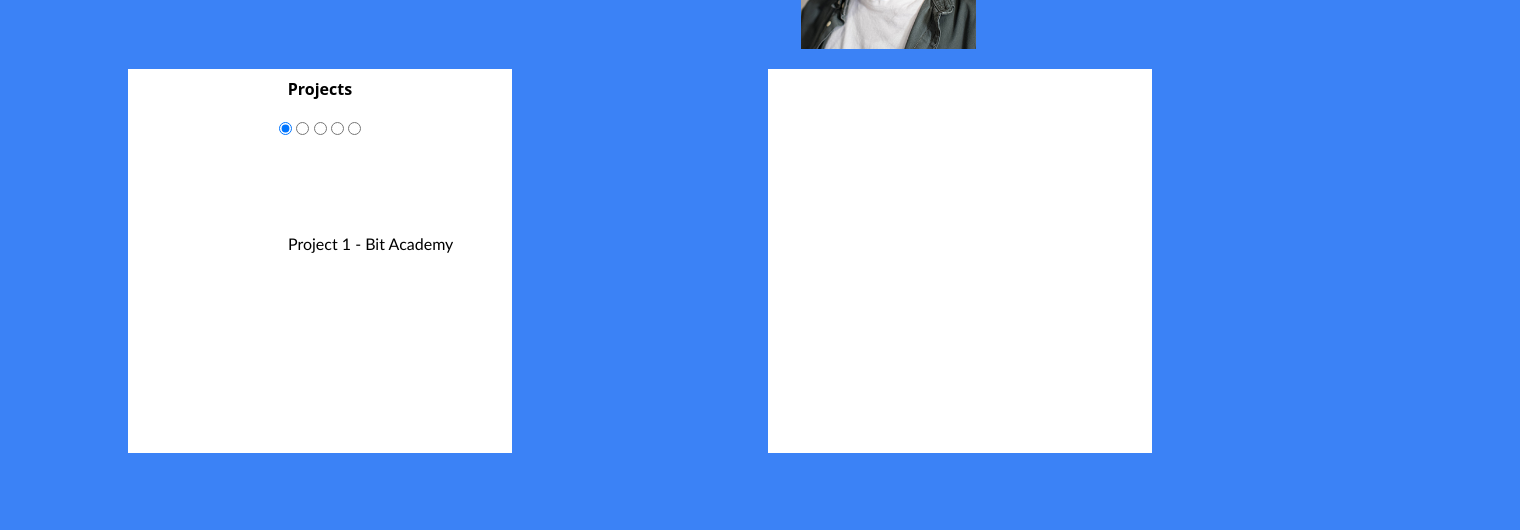
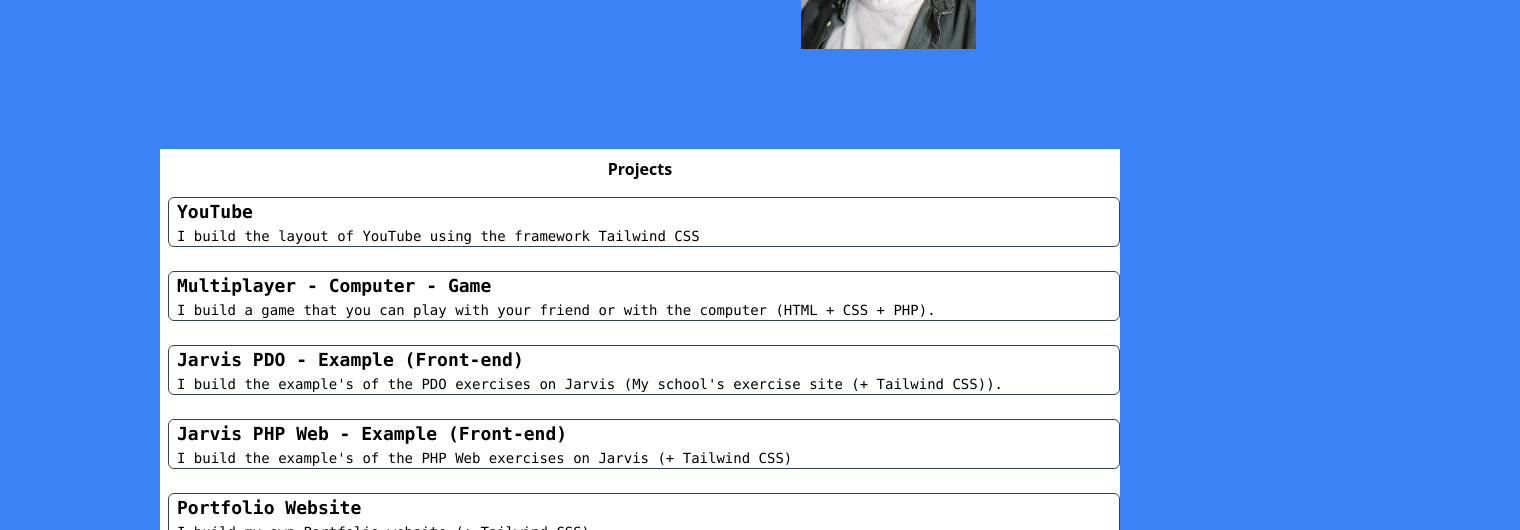
Before and after one commit to ErhanCitil/Portfolio-Website-Erhan-Citil, a plain HTML site: page index.html in a window 1280 px wide. Shown: the part 408-938 px from the top of the page, 1520 px wide, since content can reach past the window. Drawn offline with nearby package versions, Linux system fonts and the light colour scheme; a script that the page names is missing.

Commit message:
Portfolio Webiste - Erhan Citil

```diff
--- a/index.html
+++ b/index.html
@@ -26,7 +26,7 @@
                 </a>
             </li>
         </ul>
-        <div class="flex justify-center mt-20 items-center">
+        <div class="flex justify-center mt-20 items-center mb-20">
             <!-- Paragraaf -->
             <div class="w-96">
                 <p class="text-white text-2xl font-bold">Hi there! My name is Erhan Citil! I'm 16 years old and studying
@@ -41,50 +41,62 @@
 
         <!-- Projects -->
         <div class="flex justify-center">
-            <div class="h-96 w-96 mt-5 bg-white ml-32 mr-32" style="border-radius: 0.25;">
+            <div class="h-96 mt-5 bg-white" style="border-radius: 0.25; width: 60rem;">
                 <h1 class="text-black font-bold flex justify-center mt-2">Projects</h1>
                 <!-- Images etc -->
+                <div class="grid001 mt-4 ml-2">
+                    <!-- Project 1 -->
+                    <a href="https://github.com/ErhanCitil/YouTube">
+                        <div class="h-auto border rounded-md border-gray-700 px-2">
+                            <h1 class="font-bold text-lg font-mono">YouTube</h1>
+                            <p class=" text-sm font-mono">I build the layout of YouTube using the framework
+                                Tailwind CSS</p>
+                        </div>
+                    </a>
 
+                    <!-- Project 2 -->
+                    <a href="https://github.com/ErhanCitil/Multiplayer-Computer-Game" class="pl-2">
+                        <div class="h-auto border rounded-md border-gray-700 px-2">
+                            <h1 class="font-bold text-lg font-mono">Multiplayer - Computer - Game</h1>
+                            <p class=" text-sm font-mono">I build a game that you can play with your friend or
+                                with the
+                                computer (HTML + CSS + PHP).</p>
+                        </div>
+                    </a>
 
-                <carousel>
-                    <input type="radio" id="page1cb" checked name="pages" />
-                    <input type="radio" id="page2cb" name="pages" />
-                    <input type="radio" id="page3cb" name="pages" />
-                    <input type="radio" id="page4cb" name="pages" />
-                    <input type="radio" id="page5cb" name="pages" />
-                    <!-- page 1 -->
-                    <page id="page1">
-                        <div>Project 1 - Bit Academy</div>
-                    </page>
-                    <!-- page 2 -->
-                    <page id="page2">
-                        <div>Project 2 - youTube</div>
-                    </page>
-                    <!-- page 3 -->
-                    <page id="page3">
-                        <div>Project 3 - Test</div>
-                    </page>
-                    <!-- page 4 -->
-                    <page id="page4">
-                        <div>Project 4 - verwahte uitkomst</div>
-                    </page>
-                    <!-- page 5 -->
-                    <page id="page5">
-                        <div>Project 5 - tesssstt!</div>
-                    </page>
-                    <carousel>
+                    <!-- Project 3 -->
+                    <a href="https://github.com/ErhanCitil/JarvisPDO-Verwachte-Uitkomst" class="pl-2 pr-2">
+                        <div class="h-auto border rounded-md border-gray-700 px-2">
+                            <h1 class="font-bold text-lg font-mono">Jarvis PDO - Example (Front-end)</h1>
+                            <p class=" text-sm font-mono">I build the example's of the PDO exercises on Jarvis (My
+                                school's exercise site (+ Tailwind CSS)).</p>
+                        </div>
+                    </a>
+
+                    <!-- Project 4 -->
+                    <a href="https://github.com/ErhanCitil/JarvisPHPWeb---Verwachte-Uitkomst" class="pl-2 pr-2">
+                        <div class="h-auto border rounded-md border-gray-700 px-2">
+                            <h1 class="font-bold text-lg font-mono">Jarvis PHP Web - Example (Front-end)</h1>
+                            <p class=" text-sm font-mono">I build the example's of the PHP Web exercises on Jarvis (+
+                                Tailwind CSS)</p>
+                        </div>
+                    </a>
+                    <!-- Project 5 -->
+                    <a href="https://github.com/ErhanCitil/Portfolio-Website-Erhan-Citil" class="pl-2 pr-2">
+                        <div class="h-auto border rounded-md border-gray-700 px-2">
+                            <h1 class="font-bold text-lg font-mono">Portfolio Website</h1>
+                            <p class=" text-sm font-mono">I build my own Portfolio website (+ Tailwind CSS).</p>
+                        </div>
+                    </a>
+                </div>
 
             </div>
 
 
-            <!-- Education/Languages/Work -->
-            <div class="h-96 w-96 mt-5 bg-white ml-32 mr-32" style="border-radius: 0.25;">
-
-            </div>
         </div>
 
         <!-- Footer -->
-        <footer class="mt-20 flex justify-center items-center">
+        <footer class="mt-52 flex justify-center items-center">
             <ul class="list-style-none flex justify-center  items-center">
                 <li>
                     <a href="https://github.com/ErhanCitil">
```
